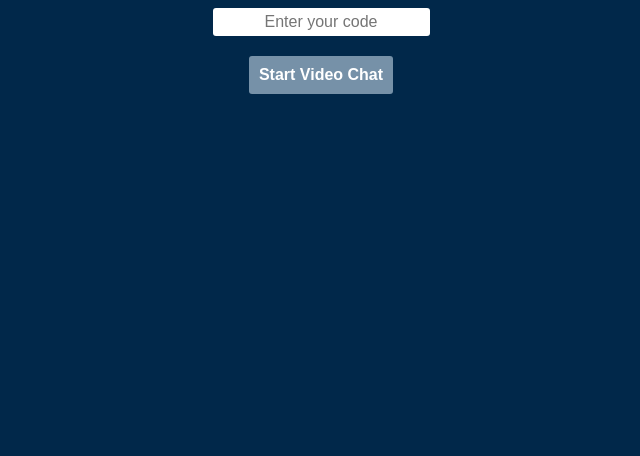
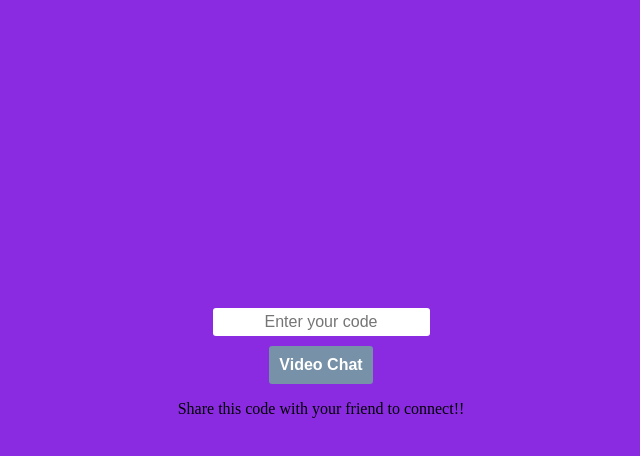
Before and after one commit to sravanireddy1102/webapp, a website: page client/index.html in a window 1280 px wide. Shown: the whole page, without its empty margins (319-959 px from the left). Drawn offline with Linux system fonts and the light colour scheme.

Commit message:
UI fixes

```diff
--- a/client/index.html
+++ b/client/index.html
@@ -23,7 +23,8 @@
   </div>
   <div id="start">
     <input id="code-input" placeholder="Enter your code" />
-    <button id="start-button" disabled>Start Video Chat</button>
+    <button id="start-button" disabled>Video Chat</button>
+    <p>Share this code with your friend to connect!!</p>
   </div>
 </body>
 
--- a/client/styles.css
+++ b/client/styles.css
@@ -4,7 +4,7 @@ xhtml, body {
 }
 
 body {
-  background-color:#01284a;
+  background-color:blueviolet;
   padding: 8px;
 }
 
@@ -17,7 +17,8 @@ body {
 
 #code-input {
   border-radius: 3px;
-  margin-bottom: 20px;
+  margin-top:300px;
+  margin-bottom: 10px;
   padding: 5px;
   font-size: 16px;
   text-align: center;
```
